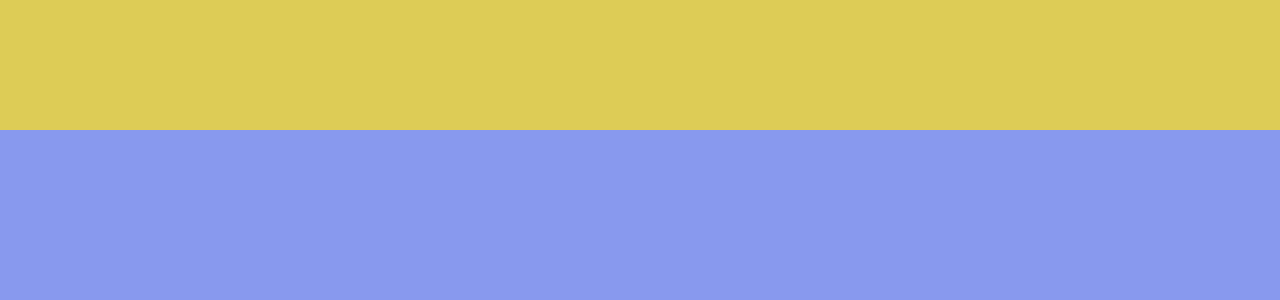
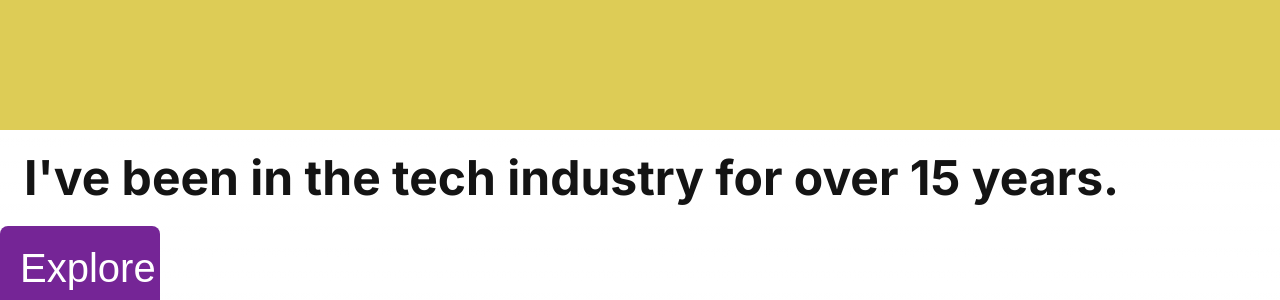
Before and after one commit to diamondcodebase/ox-app, a Next.js app: page /aboutMe in a window 1280 px wide. Shown: the part 3325-3625 px from the top of the page. Built offline with nearby package versions, Linux system fonts and the light colour scheme.

Commit message:
insert section2 in aboutMe

```diff
--- a/src/app/aboutMe/page.js
+++ b/src/app/aboutMe/page.js
@@ -1,6 +1,7 @@
 "use client";
 import TextTyping from "@/components/TextTyping";
 import TextTypingS from "@/components/TextTypingS";
+import Section2 from "@/components/Section2";
 import Section4 from "@/components/Section4";
 import Section5 from "@/components/Section5";
 import Section6 from "@/components/Section6";
@@ -29,6 +30,7 @@ export default function AboutMe() {
 
             <TextTyping textInput={sentence1} />
             <TextTypingS textInput={sentence2} />
+            <Section2 displayText={sentence2} />
             <TextTyping textInput={sentence3} />
             <Section4 displayText={sentence4}/>
             <Section5 displayText={sentence5} imageSrc={imageSrc5} alt={"rotating"} />
```
